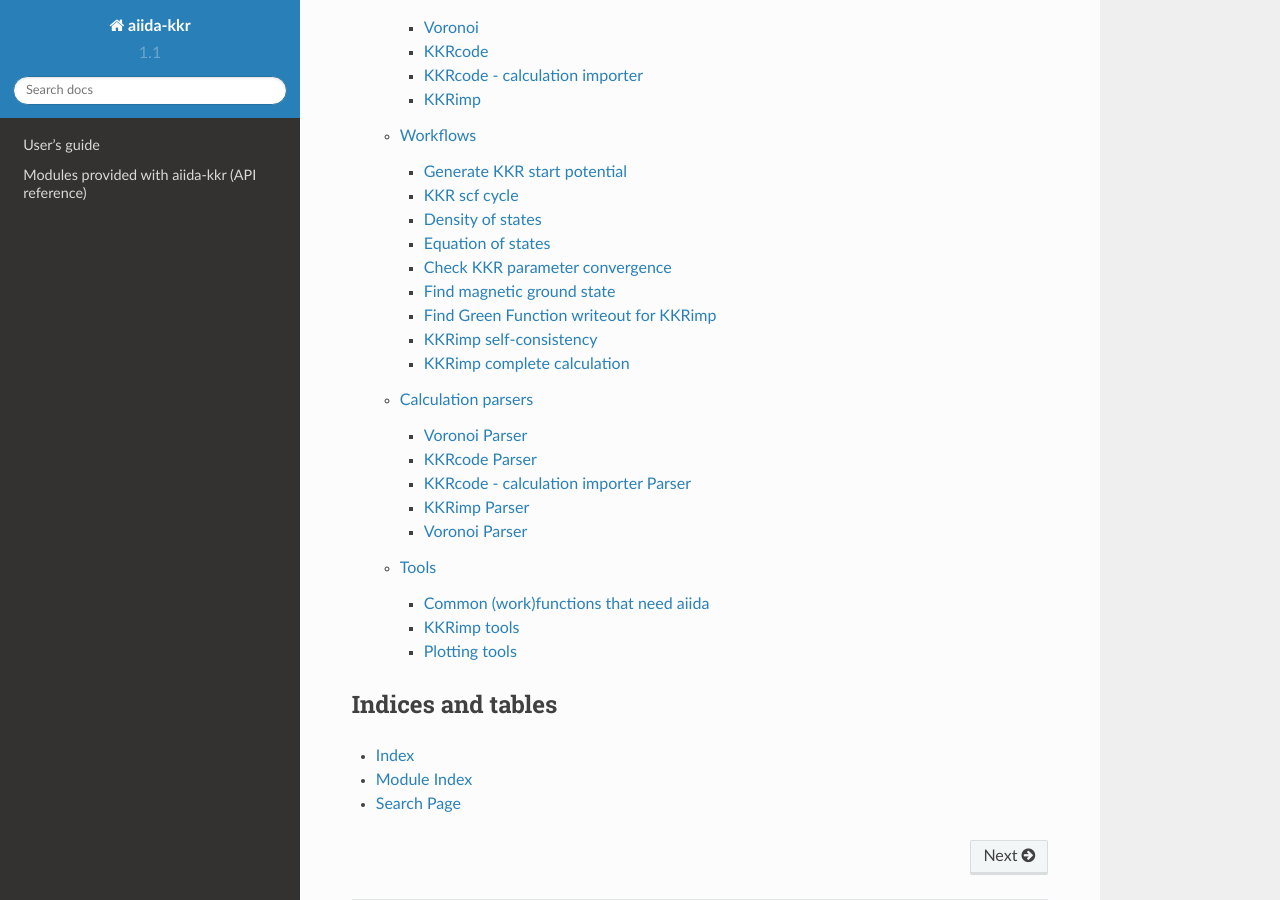
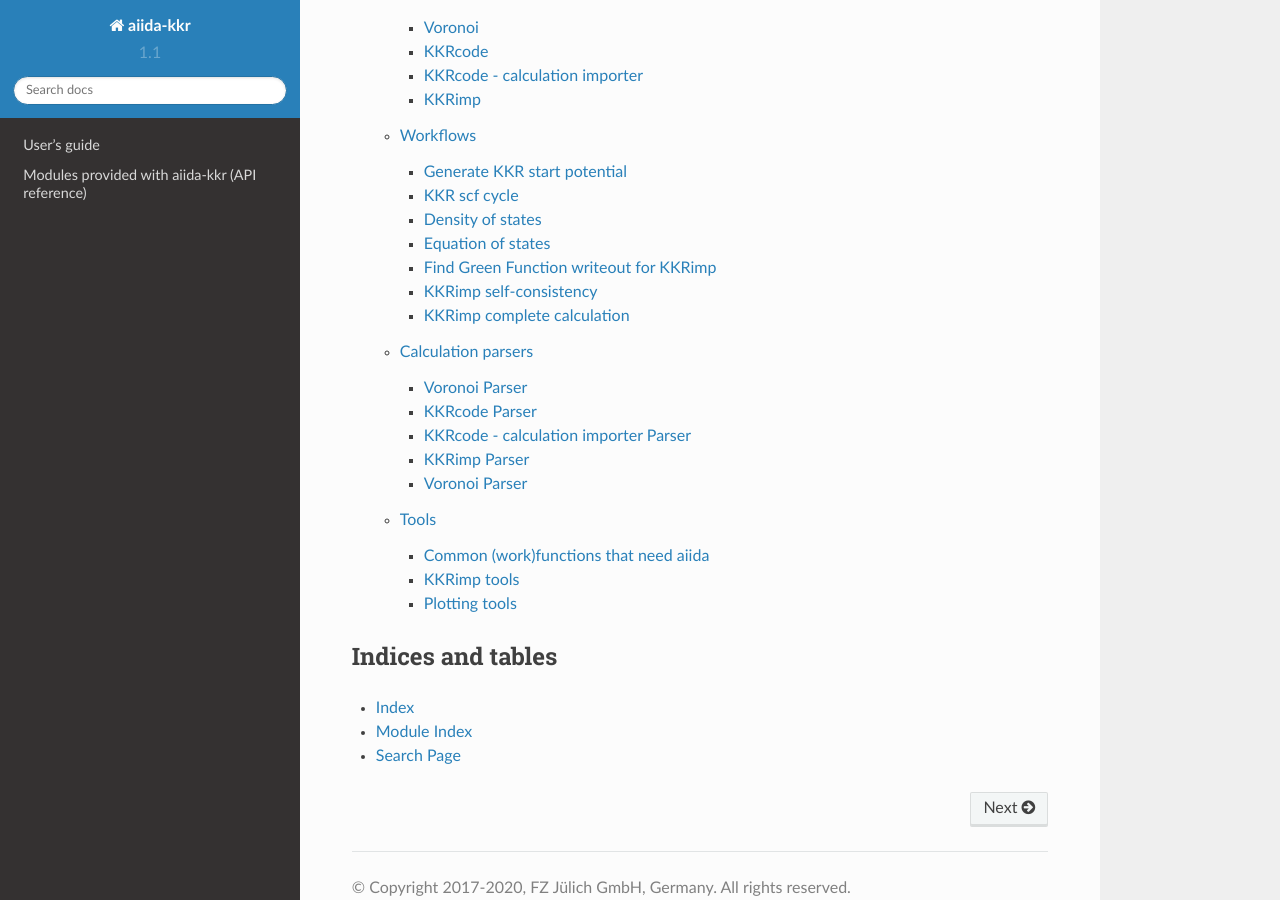
Before and after one commit to JuDFTteam/aiida-kkr, a Sphinx documentation site: the page built from docs/source/index.rst, in a window 1280 px wide and 900 px high, scrolled down 2670 px. Built offline with Sphinx 7.4.7 and the Read the Docs theme 2.0.0, drawn with Linux system fonts in a browser that asks for light colours.

```diff
--- a/docs/source/module_guide/workflows.rst
+++ b/docs/source/module_guide/workflows.rst
@@ -34,20 +34,6 @@ Equation of states
    :private-members:
    :special-members:
 
-Check KKR parameter convergence
--------------------------------
-.. automodule:: aiida_kkr.workflows.check_para_convergence
-   :members:
-   :private-members:
-   :special-members:
-
-Find magnetic ground state
---------------------------
-.. automodule:: aiida_kkr.workflows.check_magnetic_state
-   :members:
-   :private-members:
-   :special-members:
-
 Find Green Function writeout for KKRimp
 ---------------------------------------
 .. automodule:: aiida_kkr.workflows.gf_writeout
```
Also changed, not shown: 1 other file.
